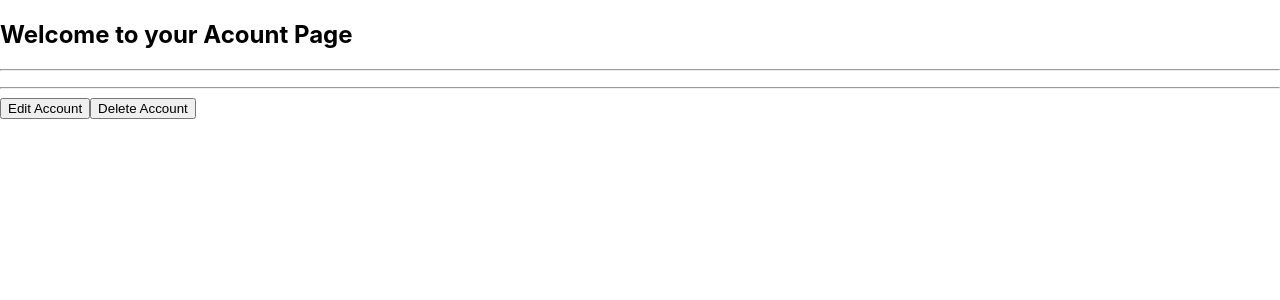
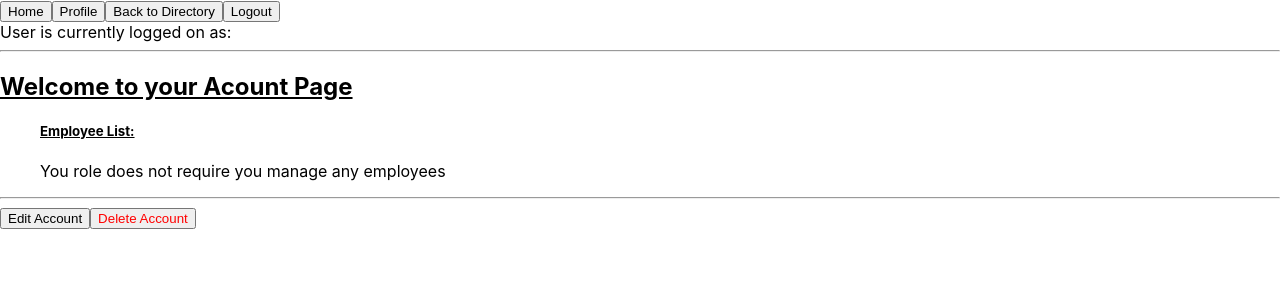
Before and after one commit to nathan-d-leathers/MERN-Directory, a React (Create React App) app in the folder directory-app/: page /account in a window 1280 px wide. Shown: the top 300 px of the page. Built offline with nearby package versions, Linux system fonts and the light colour scheme.

Commit message:
all routes functioning for MVP

```diff
--- a/directory-app/src/App.css
+++ b/directory-app/src/App.css
@@ -26,3 +26,16 @@ input[type='text'] {
   align-items: center;
   text-align: left;
 }
+
+.logo{
+  align-items: center;
+  text-align: center;
+}
+
+.directory-lists{
+  text-align: center;
+}
+
+.delete{
+  color: red;
+}
--- a/directory-app/src/App.js
+++ b/directory-app/src/App.js
@@ -23,7 +23,9 @@ function App() {
     'location': '',
     'salary': '',
     'username': '',
-    'password': ''
+    'password': '',
+    'id': 2,
+    'employees': ['John Smith', 'Jane Doe', 'Creed Bratton']
   })
 
 
@@ -33,10 +35,10 @@ function App() {
       <Routes>
         <Route path='/' element={<Welcome/>}/>
         <Route path='/login' element={<Login user={user} setUser={setUser}/>}/>
-        <Route path='/register' element={<Register newUser={newUser}/>}/>
-        <Route path='/directory' element={<Directory user={user} setUser={setUser} newUser={newUser} setNewUser={setNewUser}/>}/>
-        <Route path='/directory/:id' element={<Coworker user={user}/>}/>
-        <Route path='/account' element={<Account user={user}/>}/>
+        <Route path='/register' element={<Register newUser={newUser} setNewUser={setNewUser}/>}/>
+        <Route path='/directory' element={<Directory user={user} setUser={setUser} newUser={newUser}/>}/>
+        <Route path='/directory/:id' element={<Coworker user={user} setUser={setUser} newUser={newUser}/>}/>
+        <Route path='/account' element={<Account user={user} setUser={setUser} newUser={newUser} setNewUser={setNewUser}/>}/>
       </Routes>
     </BrowserRouter>
   </div>)
--- a/directory-app/src/components/Account.js
+++ b/directory-app/src/components/Account.js
@@ -1,24 +1,85 @@
 import {React} from 'react';
 import { useNavigate } from 'react-router-dom';
 
-function Account({user}) {
+function Account({user, setUser, newUser, setNewUser}) {
 
     const navigate = useNavigate();
 
+    const handleLogOut = () => {
+        setUser({
+          'username': '',
+          'password': ''
+        })
+        console.log(user)
+        console.log(`user is now logged out`)
+        navigate('../')
+      };
+
+    const deleteAccount = () => {
+
+        alert("Are You Sure you Want To Delete Your Account? This Action Can Not Be Undone.")
+        setNewUser({
+        'name': '',
+        'contact': '',
+        'role': '',
+        'location': '',
+        'salary': '',
+        'username': '',
+        'password': '',
+        'id': '',
+        'employees': []
+        })
+        navigate('../')
+    }
+
     return (
         <div>
-            <h2>Welcome to your Acount Page</h2>
+            <button onClick={() => navigate('/')}>
+                Home
+            </button>
+            <button onClick={() => navigate('/account')}>
+                Profile
+            </button>
+            <button onClick={() => navigate('../directory')}>
+                Back to Directory
+            </button>
+            <button onClick={handleLogOut}>
+                Logout
+            </button>
+            <div>
+            User is currently logged on as: {(user.username || newUser.name)}
+            </div>
             <hr/>
+            <h2><u>Welcome to your Acount Page</u></h2>
             <ul>
-            {Object.entries(user).map(([key,value]) => {
-                <li key={key}>
-                    {value}
-                </li>
-            })}
+            <h4>{user.username || newUser.name}</h4>
+            <h4>{user.password || newUser.password}</h4>
+            {newUser ?
+            <div>
+            <h4>{newUser.name}</h4>
+            <h4>{newUser.role}</h4>
+            <h4>{newUser.contact}</h4>
+            <h4>{newUser.location}</h4>
+            <h4>{newUser.salary}</h4>
+            </div>:
+            <p>change role to view other options</p>
+            }
+            <h5><u>Employee List: </u></h5>
+            {newUser.role == 'manager' ?
+            <ul>
+            {newUser.employees.map((e) => (
+                    <li key={e} >
+                        {e}
+                    </li>
+            ))}
+            </ul>
+            :
+            <p>You role does not require you manage any employees</p>
+            }
             </ul>
             <hr/>
-            <button onClick={() => navigate('../')}>Edit Account</button>
-            <button onClick={() => navigate('../')}>Delete Account</button>
+            <button onClick={() => navigate('../register')}>Edit Account</button>
+            <button class="delete" onClick={deleteAccount}>Delete Account</button>
         </div>
     )
 }
--- a/directory-app/src/components/Coworker.js
+++ b/directory-app/src/components/Coworker.js
@@ -3,25 +3,12 @@ import { useParams } from 'react-router-dom';
 import umbrella from "../assets/umbrella.jpeg"
 import { useNavigate } from 'react-router-dom';
 
-function Coworker({user}) {
+function Coworker({user, setUser, newUser}) {
     const navigate= useNavigate()
     const [coworker, setCoworker] = useState([]);
     const params = useParams();
+    // const [permisions, setPermisions] = useState(false)
     let base_url = "http://localhost:7500/api/workers";
-
-    // console.log(`Here is the user data from the coworker page: ${user}`)
-
-    // let user = {
-    //     "id": "1",
-    //     "name": "Mr. Manager",
-    //     "role": "hr",
-    //     "location": "Hartford",
-    //     "contact": "123-456-7898",
-    //     "salary": "$100,000",
-    //     "permisions": false,
-    //     "employees": ["2",4]
-    // }
-    const [permisions, setPermisions] = useState(false)
 
     useEffect(()=>{
         fetch(`${base_url}/${params.id}`)
@@ -30,36 +17,23 @@ function Coworker({user}) {
 
     }, [])
 
-    // function displaySalaray(){
+    const handleLogOut = () => {
+        setUser({
+          'username': '',
+          'password': ''
+        })
+        console.log(user)
+        console.log(`user is now logged out`)
+        navigate('../')
+      };
+
+    // useEffect(()=>{
     //     console.log({coworker})
-    //     // if (id matches user id, show salary
-    //     // || if user id is in logged in user's employee list
-    //     // || if role === hr) show salary
-    //     // else do not show salary
-    // }
-
-    // let user = {
-    //     "id": "1",
-    //     "name": "John Smith",
-    //     "role": "employee",
-    //     "location": "Hartford",
-    //     "contact": "123-456-7898",
-    //     "salary": "$100,000",
-    //     "permisions": false,
-    //     "employees": false
-    // }
-    // const [permisions, setPermisions] = useState(null)
-
-    // useEffect(()=> {
-
-    //     if (user.role == "manager" && coworker.id in user.employees) {
+    //     console.log(newUser.employees)
+    //     if(coworker.name in newUser.employees) {
     //         setPermisions(true)
-    //     } else {
-    //         console.log("You do not manage this employee")
     //     }
     // },[])
-
-    // console.log(coworker);
 
     return (
         <div>
@@ -69,23 +43,34 @@ function Coworker({user}) {
             <button onClick={() => navigate('/account')}>
                 Profile
             </button>
+            <button onClick={() => navigate('../directory')}>
+                Back to Directory
+            </button>
+            <button onClick={handleLogOut}>
+                Logout
+            </button>
+            <div>
+            User is currently logged on as: {(user.username || newUser.name)}
+            </div>
             <hr/>
+            <div class="logo">
             <img src={umbrella} id="umbrella" />
             <h1>Welcome to the Travelers Directory Co-Worker Page</h1>
-            <p>you are logged in as {user.username}</p>
+            </div>
             <br/>
             <h2><u>{coworker.name}</u></h2>
             <h3>{coworker.role}</h3>
             <h3>{coworker.location}</h3>
             <h3>{coworker.contact}</h3>
             <h3>
-                {(coworker.id == user.id ||
-                user.role === "hr"
-                // || (user.role === "manager" && permisions)
+                {((coworker.id == user.id) ||
+                (coworker.id == newUser.id)||
+                (newUser.role == "hr") ||
+                (newUser.role === "manager" && (newUser.employees.includes(coworker.name))))
                 ?
                 <p>{coworker.salary}</p> :
                 <p>You do not have permision to view this co-workers salary</p>
-                )}
+                }
                 </h3>
         </div>
     );
--- a/directory-app/src/components/Directory.js
+++ b/directory-app/src/components/Directory.js
@@ -34,9 +34,10 @@ function Directory({user, newUser, setUser}) {
         navigate('../')
       };
 
+
     return (
         <div>
-            <div class="d-flex">
+            <div>
             <button onClick={() => navigate('/')}>
                 Home
             </button>
@@ -51,10 +52,12 @@ function Directory({user, newUser, setUser}) {
             </div>
             </div>
             <hr/>
-            {/* <Navbar/> */}
+            <div class="logo">
             <img src={umbrella} id="umbrella" />
-            <h2>Welcome to the Directory Page</h2>
+            <h2>Welcome to the Directory</h2>
+            <h3>Click on a name below to view employee information</h3>
             <br/>
+            </div>
             <ul>
                 {workerData.map((worker) => (
                     <li key={worker.id} onClick={() => handleClick(worker.id)}>
--- a/directory-app/src/components/Login.js
+++ b/directory-app/src/components/Login.js
@@ -1,4 +1,4 @@
-import {React, useState} from 'react';
+import {React} from 'react';
 import { useNavigate } from 'react-router-dom';
 import umbrella from "../assets/umbrella.jpeg"
 
--- a/directory-app/src/components/Register.js
+++ b/directory-app/src/components/Register.js
@@ -1,4 +1,4 @@
-import {React, useEffect, useState} from 'react';
+import {React} from 'react';
 import { useNavigate } from 'react-router-dom';
 import umbrella from "../assets/umbrella.jpeg";
 
@@ -51,11 +51,11 @@ function Register({newUser, setNewUser}) {
             <br/>
                 <label>
                     Job Role:
-                    <input type="radio" id='employee' onChange={handleInputChange} name="role" value="Employee"/>
+                    <input type="radio" id='employee' onChange={handleInputChange} name="role" value="employee"/>
                     <label for="employee">Employee</label><br/>
-                    <input type="radio" id='hr' onChange={handleInputChange} name="role" value="HumanResources"/>
+                    <input type="radio" id='hr' onChange={handleInputChange} name="role" value="hr"/>
                     <label for="hr">Human Resources</label><br/>
-                    <input type="radio" id='manager' onChange={handleInputChange} name="role" value="Manager"/>
+                    <input type="radio" id='manager' onChange={handleInputChange} name="role" value="manager"/>
                     <label for="manager">Manager</label><br/>
                 </label>
             <br/>
```
Also changed, not shown: 1 other file (tests, documents, lock files or other folders).
